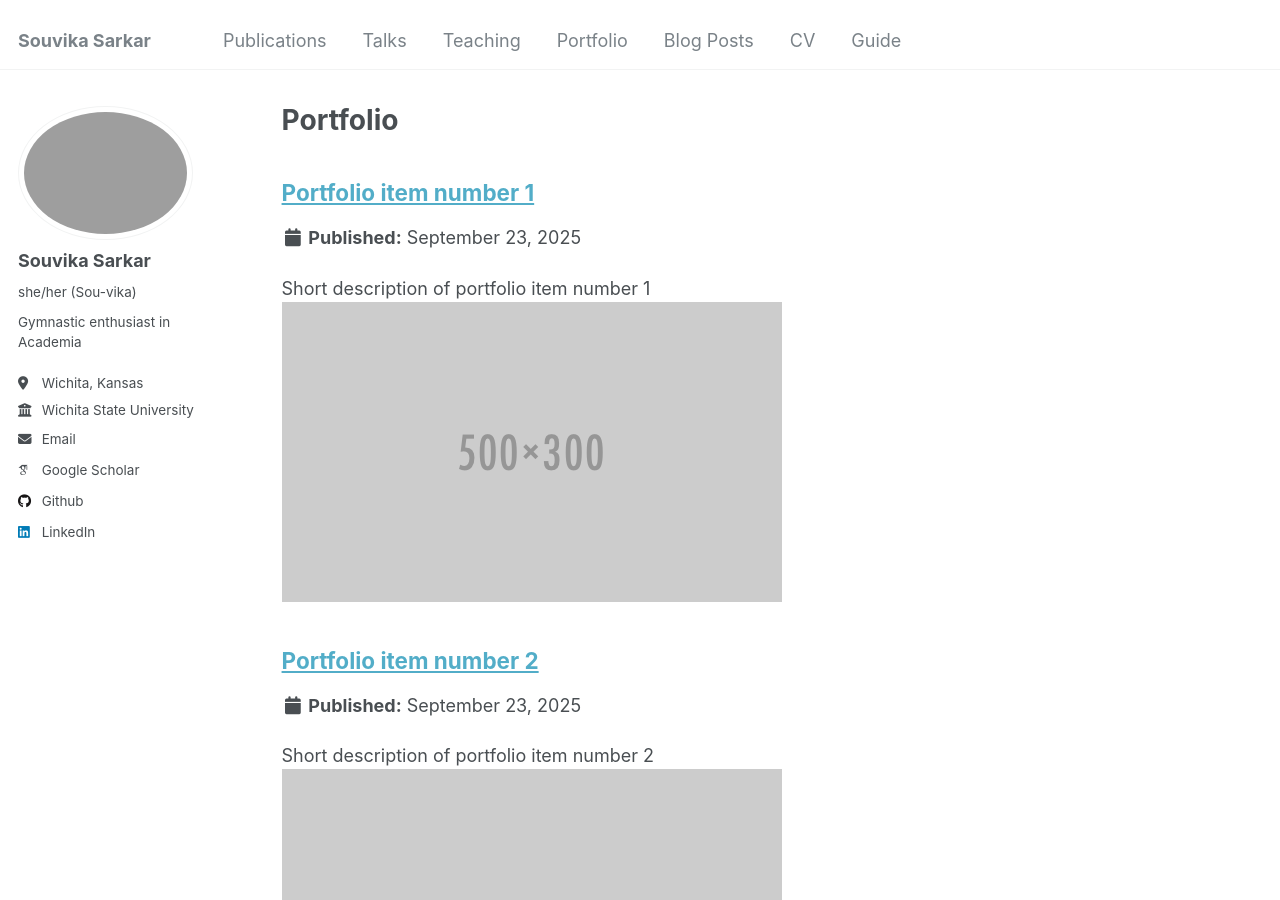
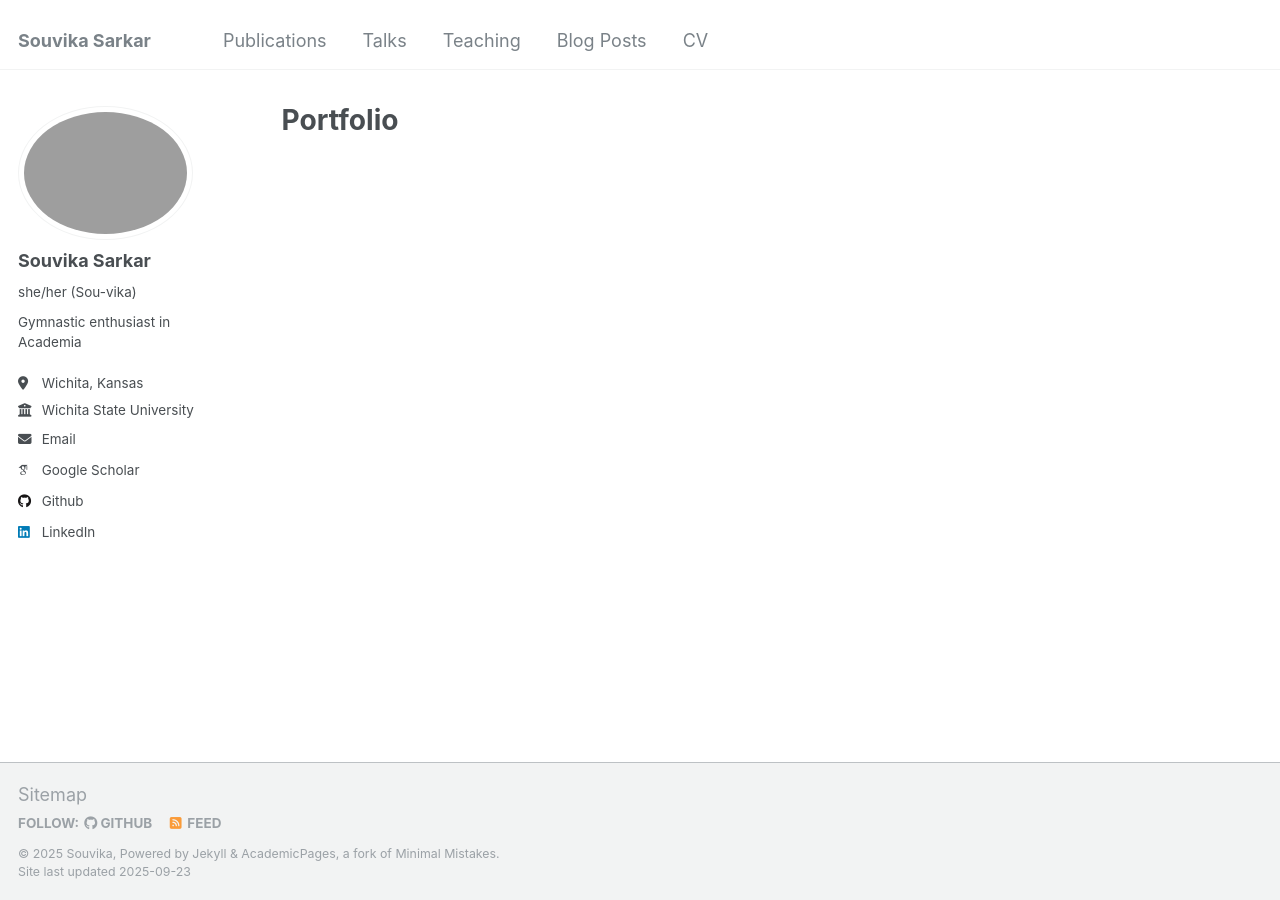
Before and after one commit to Souvika/souvika.github.io, a Jekyll site: the page built from _pages/portfolio.html, in a window 1280 px wide and 900 px high. Built offline with Jekyll 4.4.1, drawn with Linux system fonts in a browser that asks for light colours; some web fonts are replaced.

```diff
--- a/_data/navigation.yml
+++ b/_data/navigation.yml
@@ -14,14 +14,8 @@
   - title: "Teaching"
     url: /teaching/
 
-  - title: "Portfolio"
-    url: /portfolio/
-
   - title: "Blog Posts"
     url: /year-archive/
 
   - title: "CV"
     url: /cv/
-
-  - title: "Guide"
-    url: /markdown/
--- a/_portfolio/portfolio-1.md
+++ /dev/null
@@ -1,7 +0,0 @@
----
-title: "Portfolio item number 1"
-excerpt: "Short description of portfolio item number 1<br/><img src='/images/500x300.png'>"
-collection: portfolio
----
-
-This is an item in your portfolio. It can be have images or nice text. If you name the file .md, it will be parsed as markdown. If you name the file .html, it will be parsed as HTML.
--- a/_portfolio/portfolio-2.html
+++ /dev/null
@@ -1,7 +0,0 @@
----
-title: "Portfolio item number 2"
-excerpt: "Short description of portfolio item number 2 <br/><img src='/images/500x300.png'>"
-collection: portfolio
----
-
-This is an item in your portfolio. It can be have images or nice text. If you name the file .md, it will be parsed as markdown. If you name the file .html, it will be parsed as HTML.
```
